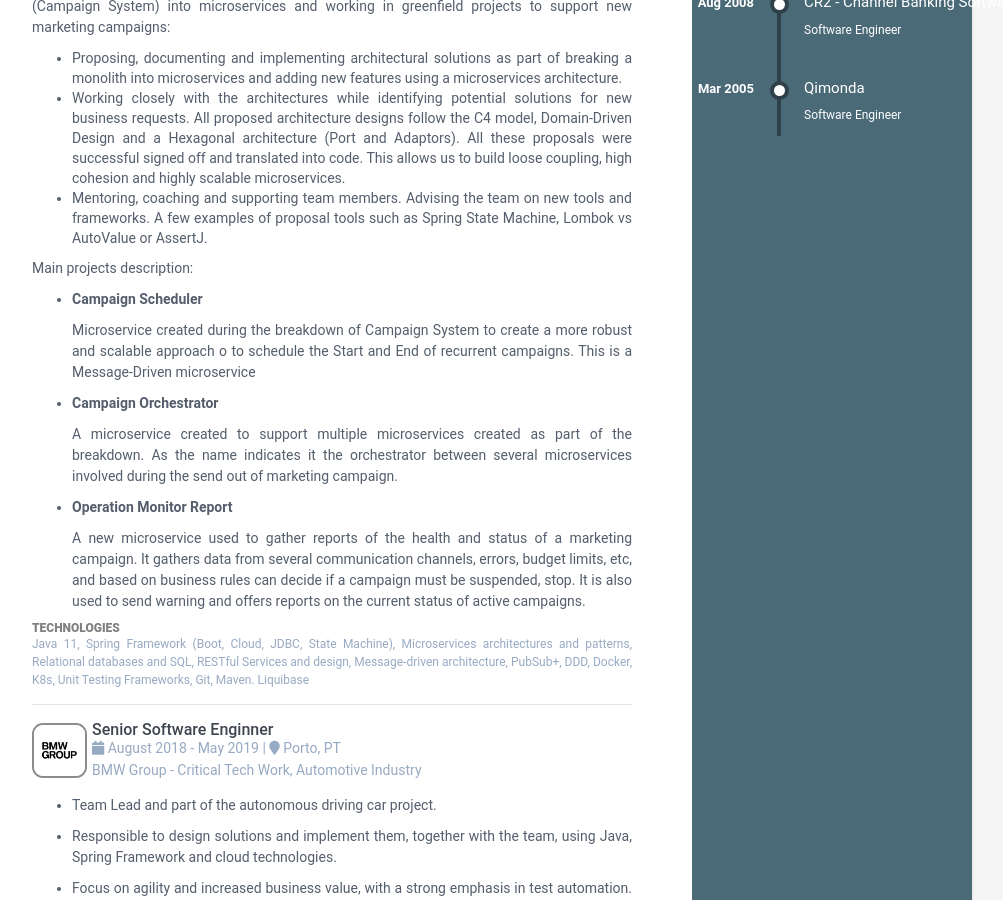
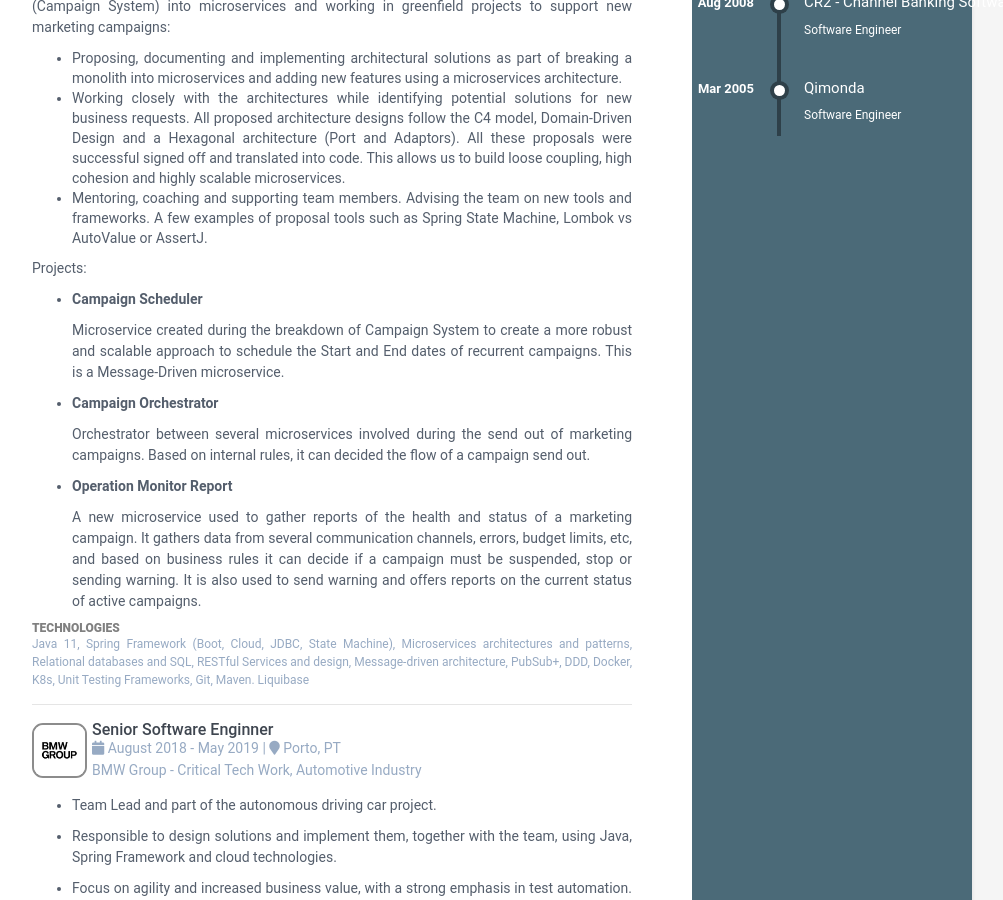
Before and after one commit to valdemarpereira/valdemarpereira.github.io, a Jekyll site: the page built from index.html, in a window 1280 px wide and 900 px high, scrolled down 1551 px. Shown: the whole window, without its empty margins (168-1171 px from the left). Built offline with Jekyll 4.4.1, drawn with Linux system fonts in a browser that asks for light colours.

Commit message:
a few more tweaks

```diff
--- a/_data/data.yml
+++ b/_data/data.yml
@@ -106,22 +106,21 @@ experiences:
           This allows us to build loose coupling, high cohesion and highly scalable microservices.
         - Mentoring, coaching and supporting team members. Advising the team on new tools and frameworks. A few examples of proposal tools such as Spring State Machine, Lombok vs AutoValue or AssertJ.
 
-        Main projects description:
+        Projects:
 
         - <b>Campaign Scheduler</b>
 
-          Microservice created during the breakdown of Campaign System to create a more robust and scalable approach o to schedule the Start and End of recurrent campaigns.
-          This is a Message-Driven microservice
+          Microservice created during the breakdown of Campaign System to create a more robust and scalable approach to schedule the Start and End dates of recurrent campaigns.
+          This is a Message-Driven microservice.
 
         - <b>Campaign Orchestrator</b>
 
-          A microservice created to support multiple microservices created as part of the breakdown. As the name indicates it the orchestrator between several microservices involved during the send out of
-          marketing campaign.
+          Orchestrator between several microservices involved during the send out of  marketing campaigns. Based on internal rules, it can decided the flow of a campaign send out.
 
         - <b>Operation Monitor Report</b>
 
           A new microservice used to gather reports of the health and status of a marketing campaign. It gathers data from several communication channels, errors, budget limits, etc,
-          and based on business rules can decide if a campaign must be suspended, stop. It is also used to send warning and offers reports on the current status of active campaigns.
+          and based on business rules it can decide if a campaign must be suspended, stop or sending warning. It is also used to send warning and offers reports on the current status of active campaigns.
 
 
       technologies: |
```
Also changed, not shown: 1 other file.
